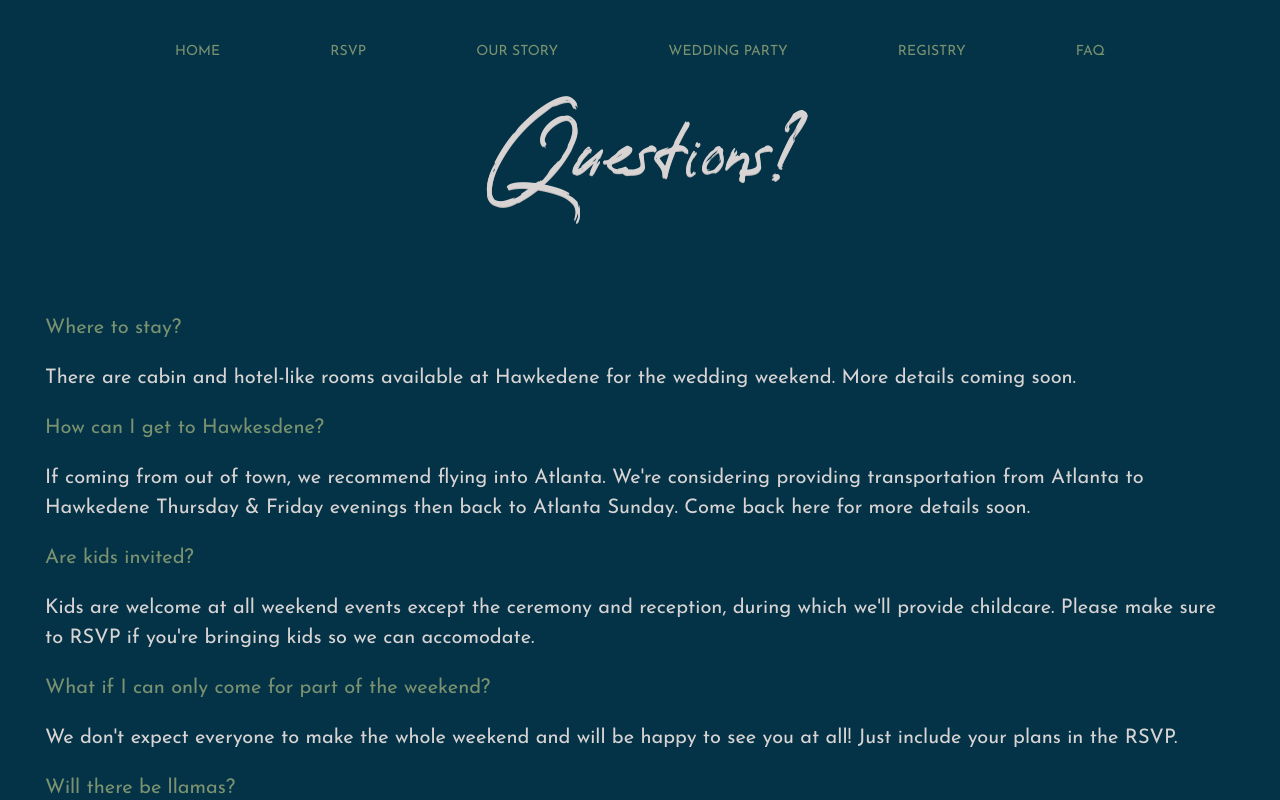
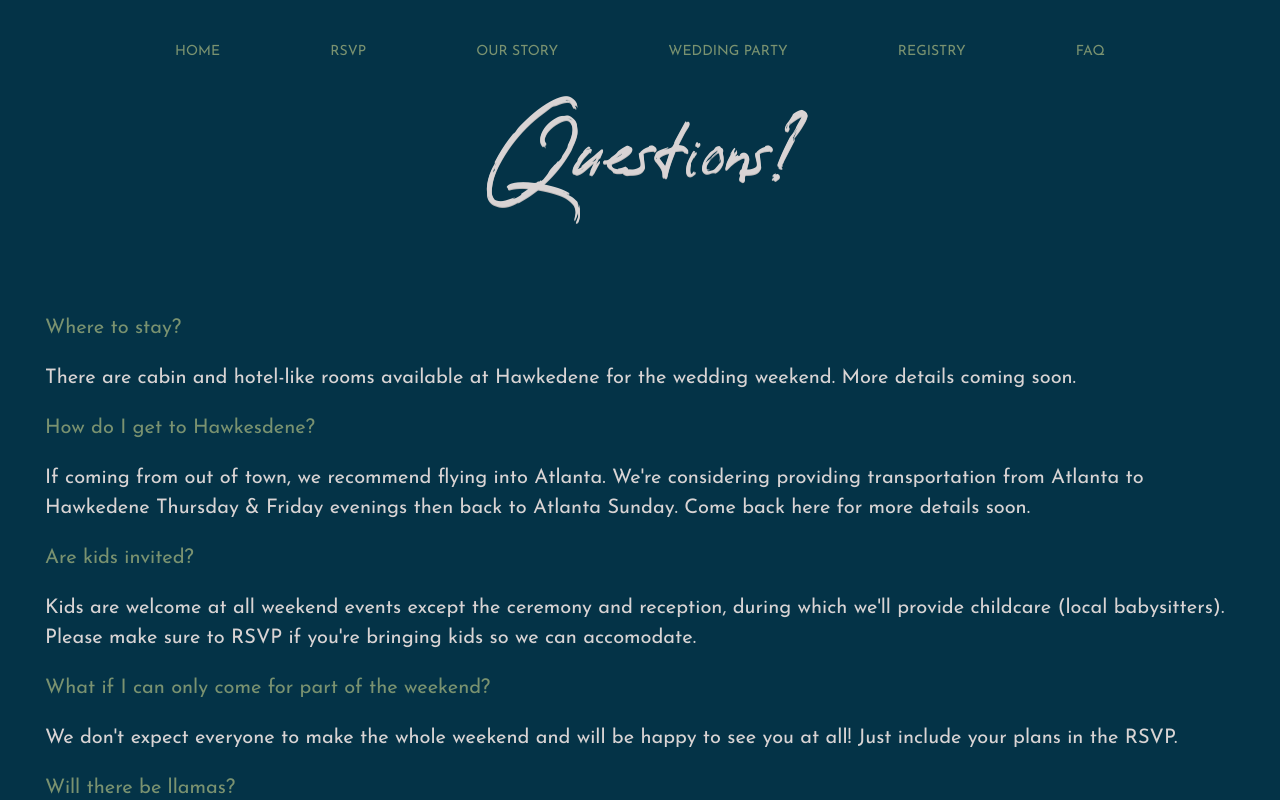
Before and after one commit to syneva-runyan/kyle-and-syneva, a React (Vite) app: page /faq in a window 1280 px wide. Shown: the top 800 px of the page. Built offline with nearby package versions, Linux system fonts and the light colour scheme.

Commit message:
corrected faqs

```diff
--- a/src/blocks/FAQ.tsx
+++ b/src/blocks/FAQ.tsx
@@ -10,11 +10,11 @@ const qAnda= [{
     answer: "There are cabin and hotel-like rooms available at Hawkedene for the wedding weekend. More details coming soon."
 },
     {
-    question: "How can I get to Hawkesdene?",
+    question: "How do I get to Hawkesdene?",
     answer: "If coming from out of town, we recommend flying into Atlanta.  We're considering providing transportation from Atlanta to Hawkedene Thursday & Friday evenings then back to Atlanta Sunday. Come back here for more details soon."
 }, {
     question: "Are kids invited?",
-    answer: "Kids are welcome at all weekend events except the ceremony and reception, during which we'll provide childcare.  Please make sure to RSVP if you're bringing kids so we can accomodate."
+    answer: "Kids are welcome at all weekend events except the ceremony and reception, during which we'll provide childcare (local babysitters).  Please make sure to RSVP if you're bringing kids so we can accomodate."
 }, {
     question: "What if I can only come for part of the weekend?",
     answer: "We don't expect everyone to make the whole weekend and will be happy to see you at all! Just include your plans in the RSVP.",
```
